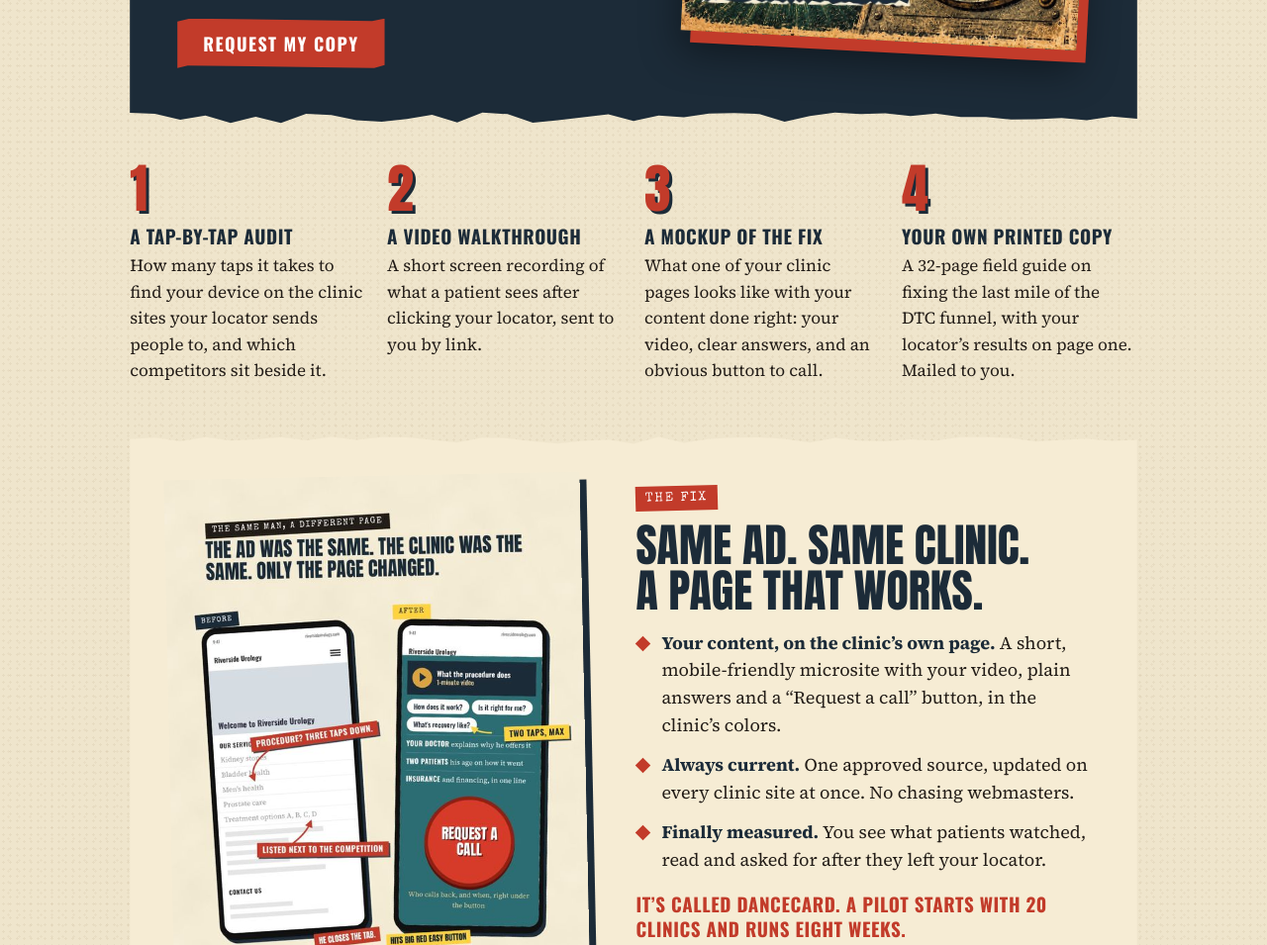
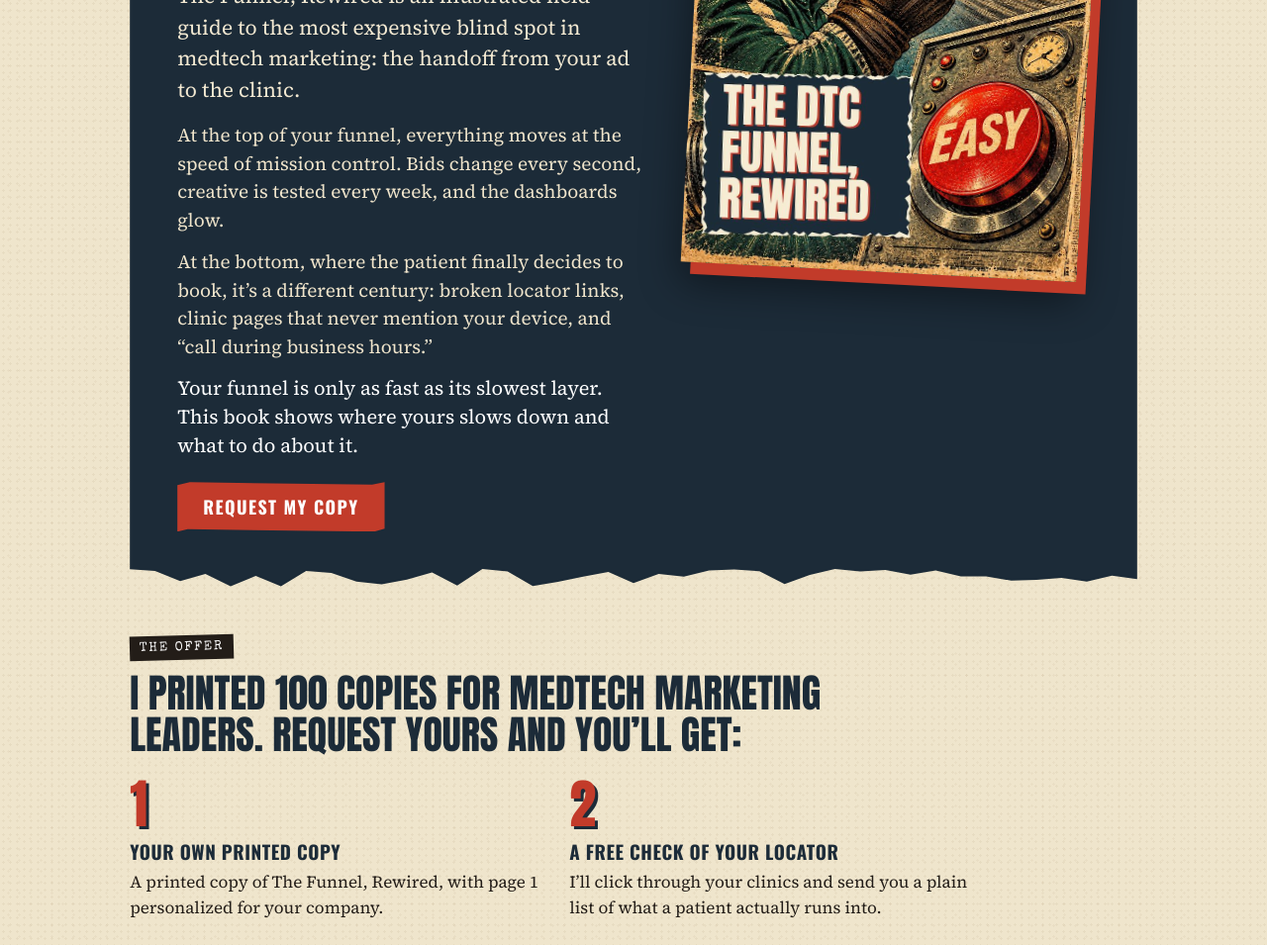
Before and after one commit to ergdaddycoaches-cell/dtc-rewired, a plain HTML site: page index.html in a window 1280 px wide. Shown: the part 714-1669 px from the top of the page at 99% size. Drawn offline with Linux system fonts and the light colour scheme.

Commit message:
Lead the page with the funnel problem before the offer.
Co-authored-by: Cursor <cursoragent@cursor.com>

```diff
--- a/css/styles.css
+++ b/css/styles.css
@@ -56,7 +56,9 @@ html{scroll-behavior:smooth}
 .herogrid{display:grid;grid-template-columns:1.15fr .85fr;gap:clamp(24px,4vw,56px);align-items:center}
 h1{font:400 clamp(38px,6vw,72px)/.98 var(--display);text-transform:uppercase;margin:14px 0 18px;text-wrap:balance;letter-spacing:.005em}
 h1 em{font-style:normal;color:var(--brite)}
-.lede{font-size:clamp(18px,2vw,21px);line-height:1.5;max-width:34em;margin:0 0 22px;color:#f3e9d2}
+.lede{font-size:clamp(18px,2vw,21px);line-height:1.5;max-width:38em;margin:0 0 16px;color:#f3e9d2}
+.problem{font-size:clamp(17px,1.7vw,19px);line-height:1.5;max-width:40em;margin:0 0 14px;color:#efe4cb}
+.closer{font-size:clamp(18px,1.8vw,20px);line-height:1.45;max-width:38em;margin:4px 0 22px;color:#fff}
 .cta{display:inline-block;font:700 18px/1 var(--label);letter-spacing:.08em;text-transform:uppercase;text-decoration:none;background:var(--red);color:#fff;padding:16px 26px;border:0;cursor:pointer;
   clip-path:polygon(0 6%,6% 0,94% 5%,100% 0,100% 94%,95% 100%,5% 95%,0 100%);transition:transform .15s}
 .cta:hover{transform:translateY(-2px)}
@@ -64,7 +66,9 @@ h1 em{font-style:normal;color:var(--brite)}
 .cover{transform:rotate(3deg);box-shadow:10px 12px 0 var(--red),0 20px 40px rgba(0,0,0,.45);max-width:400px;justify-self:center}
 
 /* what you get */
-.get{display:grid;grid-template-columns:repeat(4,1fr);gap:22px;margin:44px 0 10px;padding:0;list-style:none;counter-reset:g}
+.offerhead{margin:44px 0 0}
+.offerhead h2{font:400 clamp(28px,3.6vw,40px)/1.05 var(--display);text-transform:uppercase;color:var(--navy);margin:12px 0 0;max-width:18em;text-wrap:balance}
+.get{display:grid;grid-template-columns:1fr 1fr;gap:28px;margin:28px 0 10px;padding:0;list-style:none;counter-reset:g;max-width:860px}
 .get li{counter-increment:g;position:relative;padding-top:58px}
 .get li::before{content:counter(g);position:absolute;left:0;top:-6px;font:400 54px/1 var(--display);color:var(--red);text-shadow:3px 3px 0 var(--navy)}
 .get h3{font:700 19px/1.2 var(--label);text-transform:uppercase;letter-spacing:.03em;color:var(--navy);margin:0 0 6px}
--- a/index.html
+++ b/index.html
@@ -16,7 +16,7 @@
 </div>
 <nav class="nav" aria-label="On this page">
   <div class="wrap navin">
-    <a href="#get">What you get</a><a href="#fix">The fix</a><a href="#inside">Inside the book</a><a href="#about">About</a>
+    <a href="#get">The offer</a><a href="#fix">The fix</a><a href="#inside">Inside the book</a><a href="#about">About</a>
     <a class="navcta" href="#request">Request my copy</a>
   </div>
 </nav>
@@ -27,8 +27,11 @@
       <div class="herogrid">
         <div>
           <span class="tag" style="background:var(--red)">Free audit + printed copy</span>
-          <h1 id="h">Where do your patients go after they <em>tap your locator?</em></h1>
-          <p class="lede">I’ll show you where your patients get lost after your locator, and what it looks like when they don’t. Send me the link and I’ll put your results on page one of a printed field guide made for you.</p>
+          <h1 id="h">Your ads update in real time. <em>Your clinic pages update by lantern light.</em></h1>
+          <p class="lede">The Funnel, Rewired is an illustrated field guide to the most expensive blind spot in medtech marketing: the handoff from your ad to the clinic.</p>
+          <p class="problem">At the top of your funnel, everything moves at the speed of mission control. Bids change every second, creative is tested every week, and the dashboards glow.</p>
+          <p class="problem">At the bottom, where the patient finally decides to book, it’s a different century: broken locator links, clinic pages that never mention your device, and “call during business hours.”</p>
+          <p class="closer">Your funnel is only as fast as its slowest layer. This book shows where yours slows down and what to do about it.</p>
           <a class="cta" href="#request">Request my copy</a>
         </div>
         <img class="cover" src="assets/img/cover.jpg" alt="Cover of The DTC Funnel, Rewired: a vintage race driver beside a big red EASY button.">
@@ -36,11 +39,13 @@
     </div>
   </section>
 
-  <ol class="get" id="get" aria-label="What you get">
-    <li><h3>A tap-by-tap audit</h3><p>How many taps it takes to find your device on the clinic sites your locator sends people to, and which competitors sit beside it.</p></li>
-    <li><h3>A video walkthrough</h3><p>A short screen recording of what a patient sees after clicking your locator, sent to you by link.</p></li>
-    <li><h3>A mockup of the fix</h3><p>What one of your clinic pages looks like with your content done right: your video, clear answers, and an obvious button to call.</p></li>
-    <li><h3>Your own printed copy</h3><p>A 32-page field guide on fixing the last mile of the DTC funnel, with your locator’s results on page one. Mailed to you.</p></li>
+  <section class="offerhead" id="get" aria-labelledby="oh">
+    <span class="tag">The offer</span>
+    <h2 id="oh">I printed 100 copies for medtech marketing leaders. Request yours and you’ll get:</h2>
+  </section>
+  <ol class="get" aria-label="The offer">
+    <li><h3>Your own printed copy</h3><p>A printed copy of The Funnel, Rewired, with page 1 personalized for your company.</p></li>
+    <li><h3>A free check of your locator</h3><p>I’ll click through your clinics and send you a plain list of what a patient actually runs into.</p></li>
   </ol>
 
   <section class="fix" id="fix" aria-labelledby="xh">
```
